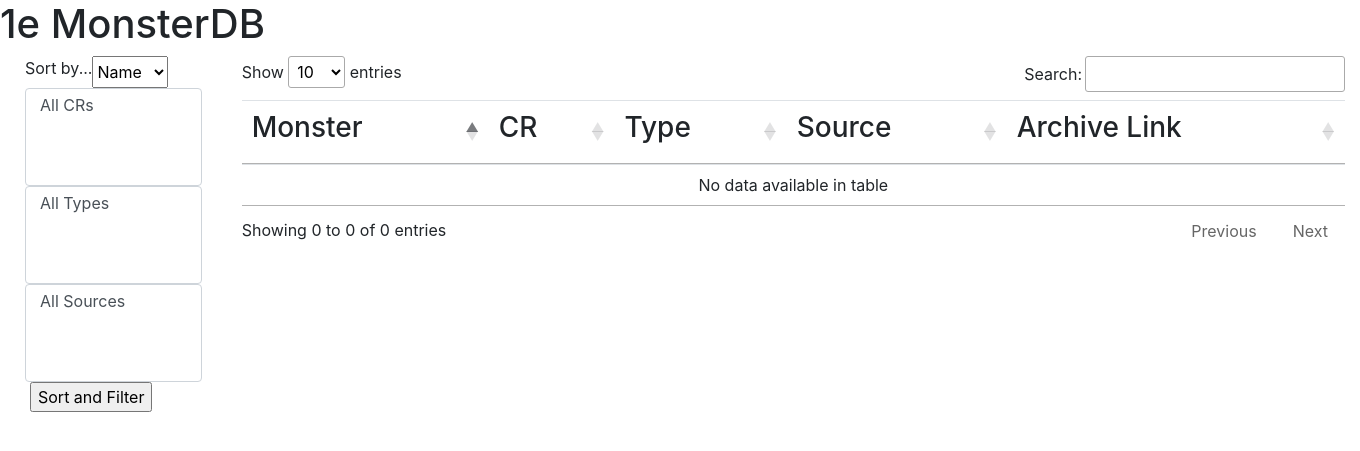
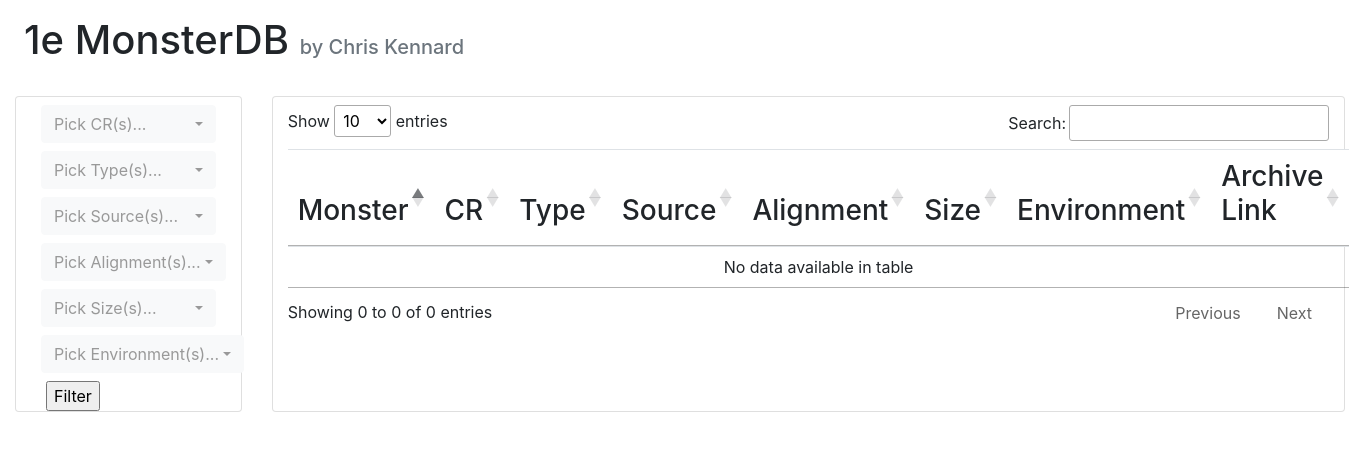
Before and after one commit to ckennard/monsterdb, a Flask app: page /monsters in a window 1360 px wide. Shown: the top 451 px of the page. Run offline with Flask 2, Linux system fonts and the light colour scheme; data that the repository does not hold is empty; some libraries are stand-ins or nearby versions.

Commit message:
Set up nice formatting and added Alignment, Size, and Environment

```diff
--- a/app.py
+++ b/app.py
@@ -19,12 +19,18 @@ class monstersModel(db.Model):
     CR = db.Column(db.Integer())
     Type = db.Column(db.String())
     Source = db.Column(db.String())
+    Alignment = db.Column(db.String())
+    Size = db.Column(db.String())
+    Environment = db.Column(db.String())
 
-    def __init__(self, Name, CR, Type, Source):
+    def __init__(self, Name, CR, Type, Source, Alignment, Size, Environment):
         self.Name = Name
         self.CR = CR
         self.Type = Type
         self.Source = Source
+        self.Alignment = Alignment
+        self.Size = Size
+        self.Environment = Environment
 
     def __repr__(self):
         return f"<{self.Name}>"
@@ -34,14 +40,13 @@ def _get_form(data=None):
     form.cr.choices = [('All CRs', 'All CRs')]+[(r.CR,r.CR) for r in monstersModel.query.distinct('CR').order_by("CR")]
     form.Type.choices = [('All Types', 'All Types')]+[(r.Type,r.Type.capitalize()) for r in monstersModel.query.distinct('Type').order_by("Type")]
     form.Source.choices = [('All Sources', 'All Sources')]+[(r.Source,r.Source) for r in monstersModel.query.distinct('Source').order_by("Source")]
+    form.Alignment.choices = [('All Alignments', 'All Alignments')]+[(r.Alignment,r.Alignment) for r in monstersModel.query.distinct('Alignment').order_by("Alignment")]
+    form.Size.choices = [('All Sizes', 'All Sizes')]+[(r.Size,r.Size) for r in monstersModel.query.distinct('Size').order_by("Size")]
+    form.Environment.choices = [('All Environments', 'All Environments')]+[(r.Environment,r.Environment) for r in monstersModel.query.distinct('Environment').order_by("Environment")]
     return form
 
 class FilterForm(FlaskForm):
     print("filterform")
-    sort = SelectField('Sort by...',
-        validators=[DataRequired()],
-        choices=[('Name', 'Name'),('CR', 'CR'), ('Type', 'Type'),('Source', 'Source')]
-    )
     cr = SelectMultipleField('CR',
         validators=[Optional()],
         choices=[]
@@ -51,6 +56,18 @@ class FilterForm(FlaskForm):
         choices=[]
     )
     Source = SelectMultipleField('Source',
+        validators=[Optional()],
+        choices=[]
+    )
+    Alignment = SelectMultipleField('Alignment',
+        validators=[Optional()],
+        choices=[]
+    )
+    Size = SelectMultipleField('Size',
+        validators=[Optional()],
+        choices=[]
+    )
+    Environment = SelectMultipleField('Environment',
         validators=[Optional()],
         choices=[]
     )
@@ -64,7 +81,6 @@ def handle_monsters():
     else:
         form = _get_form(request.form)
         if form.validate():
-            monsters = monsters.order_by(form.sort.data)
             if form.cr.data:
                 if not 'All CRs' in form.cr.data:
                     print ("CR filter detected")
@@ -83,6 +99,24 @@ def handle_monsters():
                     monsters = monsters.filter(monstersModel.Source.in_(form.Source.data))
                 else:
                     print("All Sources selected")
+            if form.Alignment.data:
+                if not 'All Alignments' in form.Alignment.data:
+                    print ("Alignment filter detected")
+                    monsters = monsters.filter(monstersModel.Alignment.in_(form.Alignment.data))
+                else:
+                    print("All Alignments selected")
+            if form.Size.data:
+                if not 'All Sizes' in form.Size.data:
+                    print ("Size filter detected")
+                    monsters = monsters.filter(monstersModel.Size.in_(form.Size.data))
+                else:
+                    print("All Sizes selected")
+            if form.Environment.data:
+                if not 'All Environments' in form.Environment.data:
+                    print ("Environment filter detected")
+                    monsters = monsters.filter(monstersModel.Environment.in_(form.Environment.data))
+                else:
+                    print("All Environments selected")
             print ("successful form all good")
         else:
             print(form.errors)
@@ -93,7 +127,10 @@ def handle_monsters():
         "name": monster.Name,
         "cr": monster.CR,
         "Type": monster.Type,
-        "Source": monster.Source
+        "Source": monster.Source,
+        "Alignment": monster.Alignment,
+        "Size": monster.Size,
+        "Environment": monster.Environment
     } for monster in monsters]
 
     return render_template("monsters.html",monsters=results,form=form)
--- a/templates/monsters.html
+++ b/templates/monsters.html
@@ -6,31 +6,35 @@
 		<meta name="viewport" content="width=device-width, initial-scale=1, shrink-to-fit=no">
 		<link rel="stylesheet" href="https://stackpath.bootstrapcdn.com/bootstrap/4.5.2/css/bootstrap.min.css" integrity="sha384-JcKb8q3iqJ61gNV9KGb8thSsNjpSL0n8PARn9HuZOnIxN0hoP+VmmDGMN5t9UJ0Z" crossorigin="anonymous">
 		<link rel="stylesheet" type="text/css" href="https://cdn.datatables.net/1.10.21/css/jquery.dataTables.css">
+		<link rel="stylesheet" href="https://cdn.jsdelivr.net/npm/bootstrap-select@1.13.14/dist/css/bootstrap-select.min.css">
 		<style>
 			tr:nth-child(even) {background: #CCC}
 			tr:nth-child(odd) {background: #FFF}
 
-			.monsterType{
+			.capitalize{
 				text-transform: capitalize;
 			}
 		</style>
 		<title>1e MonsterDB</title>
 	</head>
 	<body>
-		<h1>1e MonsterDB</h1>
+		<h1 class="Display-3 p-3 px-md-4 mb-3">1e MonsterDB <small class="text-muted h5">by Chris Kennard</small></h1>
 		<div class="container-fluid">
-			<div class="row">
-				<div class="col-2">
+			<div class="row card-deck">
+				<div class="col-2 card box-shadow">
 					<form method="POST" action="/monsters" class="container">
 						{{ form.csrf_token }}
-						<div class=form-row> {{ form.sort.label }} <br> {{ form.sort }} </div>
-						<div class=form-row> {{ form.cr(class_="custom-select") }} </div>
-						<div class=form-row> {{ form.Type(class_="custom-select") }} </div>
-						<div class=form-row> {{ form.Source(class_="custom-select") }} </div>
-						<input type="submit" name = "formaction" value="Sort and Filter">
+						<div class="form-row mb-2 mt-2"> {{ form.cr(class_="selectpicker", data_live_search="true", title="Pick CR(s)...") }} </div>
+						<div class="form-row mb-2 mt-2"> {{ form.Type(class_="selectpicker", data_live_search="true", title="Pick Type(s)...") }} </div>
+						<div class="form-row mb-2 mt-2"> {{ form.Source(class_="selectpicker", data_live_search="true", title="Pick Source(s)...") }} </div>
+						<div class="form-row mb-2 mt-2"> {{ form.Alignment(class_="selectpicker", data_live_search="true", title="Pick Alignment(s)...") }} </div>
+						<div class="form-row mb-2 mt-2"> {{ form.Size(class_="selectpicker", data_live_search="true", title="Pick Size(s)...") }} </div>
+						<div class="form-row mb-2 mt-2"> {{ form.Environment(class_="selectpicker", data_live_search="true", title="Pick Environment(s)...", data_actions_box="true") }} </div>
+						<input type="submit" name = "formaction" value="Filter">
 					</form>
 				</div>
-				<div class="col-10">
+				<div class="col-10 card box-shadow">
+					<div class="mb-2 mt-2">
 						<table id="monsters" class="table">
 							<thead>
 								<tr>
@@ -38,6 +42,9 @@
 									<th><h3>CR</h3></th>
 									<th><h3>Type</h3></th>
 									<th><h3>Source</h3></th>
+									<th><h3>Alignment</h3></th>
+									<th><h3>Size</h3></th>
+									<th><h3>Environment</h3>
 									<th><h3>Archive Link</h3></th>
 								</tr>
 							</thead>
@@ -46,8 +53,11 @@
 								<tr>
 									<td>{{monster.name}}</td>
 									<td>{{monster.cr}}</td>
-								<td class="monsterType">{{monster.Type}}</td>
+									<td class="capitalize">{{monster.Type}}</td>
 									<td>{{monster.Source}}</td>
+									<td>{{monster.Alignment}}</td>
+									<td>{{monster.Size}}</td>
+									<td>{{monster.Environment}}</td>
 									<td><a href='https://aonprd.com/MonsterDisplay.aspx?ItemName={{monster.name}}'>Link</a></td>
 								</tr>
 							{% endfor %}
@@ -56,10 +66,12 @@
 					</div>
 				</div>
 			</div>
+		</div>
 		<script src="https://code.jquery.com/jquery-3.5.1.slim.min.js" integrity="sha384-DfXdz2htPH0lsSSs5nCTpuj/zy4C+OGpamoFVy38MVBnE+IbbVYUew+OrCXaRkfj" crossorigin="anonymous"></script>
 		<script src="https://cdn.jsdelivr.net/npm/popper.js@1.16.1/dist/umd/popper.min.js" integrity="sha384-9/reFTGAW83EW2RDu2S0VKaIzap3H66lZH81PoYlFhbGU+6BZp6G7niu735Sk7lN" crossorigin="anonymous"></script>
 		<script src="https://stackpath.bootstrapcdn.com/bootstrap/4.5.2/js/bootstrap.min.js" integrity="sha384-B4gt1jrGC7Jh4AgTPSdUtOBvfO8shuf57BaghqFfPlYxofvL8/KUEfYiJOMMV+rV" crossorigin="anonymous"></script>
 		<script type="text/javascript" charset="utf8" src="https://cdn.datatables.net/1.10.21/js/jquery.dataTables.js"></script>
 		<script src="{{url_for('static', filename='datatables.js')}}"></script>
+		<script src="https://cdn.jsdelivr.net/npm/bootstrap-select@1.13.14/dist/js/bootstrap-select.min.js"></script>
 	</body>
 </html>
```
Lines whose indentation alone changed are shown as unchanged.
